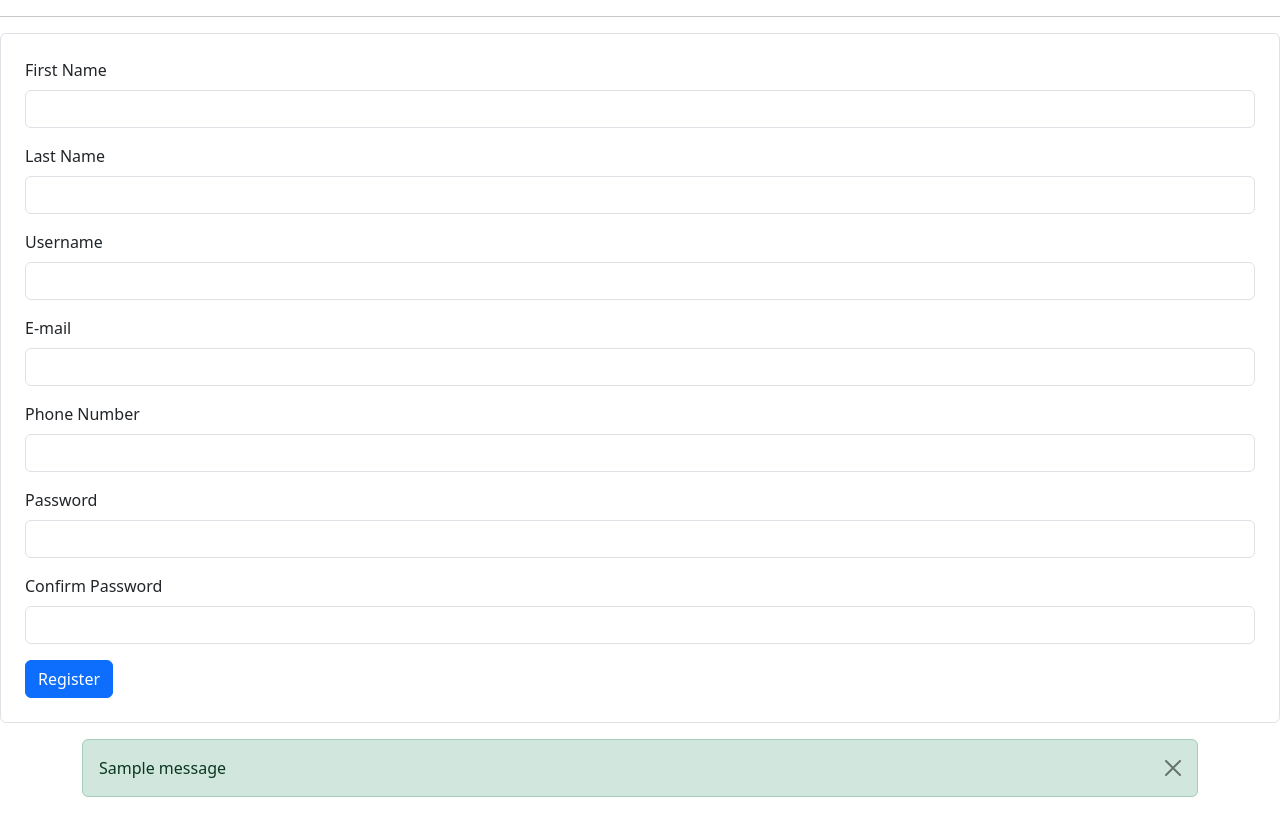
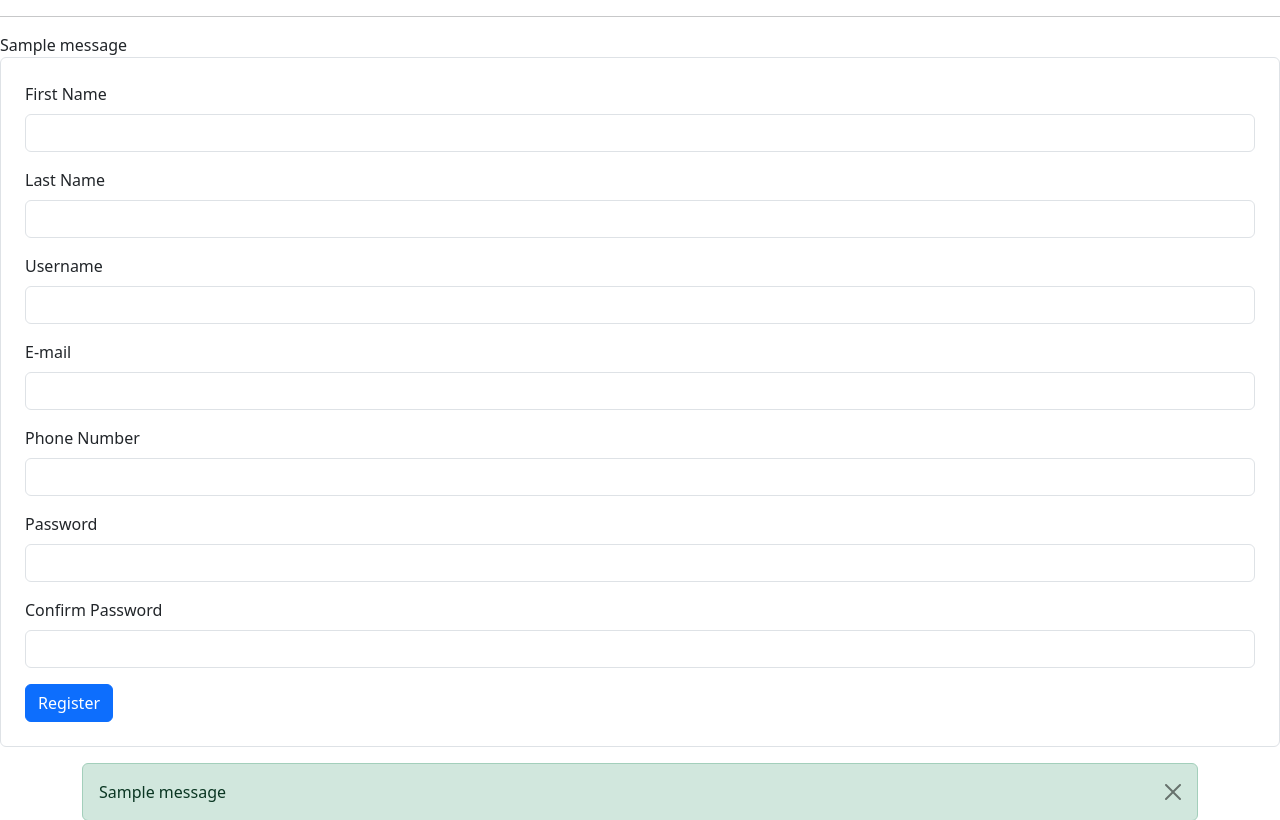
Before and after one commit to PDennise/the_celtic_spoon, a Django app: page /accounts/register/ in a window 1280 px wide. Shown: the part 66-886 px from the top of the page. Run offline with Django 5.2, Linux system fonts and the light colour scheme; tables that the repository leaves empty hold one stand-in row (values such as "Sample post"); one stand-in notice (Sample message) is shown.

Commit message:
Add global Django messages display to base template

```diff
--- a/templates/base.html
+++ b/templates/base.html
@@ -57,10 +57,17 @@
                 </ul>
             </div>
         </div>
+
     </nav>
 
     <hr> <!-- Horizontal line separating the navbar from page content -->
-
+    {% if messages %}
+    {% for message in messages %}
+    <div>
+        {{ message }}
+    </div>
+    {% endfor %}
+    {% endif %}
     <!-- Content block: each page that extends base.html will insert its content here -->
 
     {% block content %}
```
Lines whose indentation alone changed are shown as unchanged.
